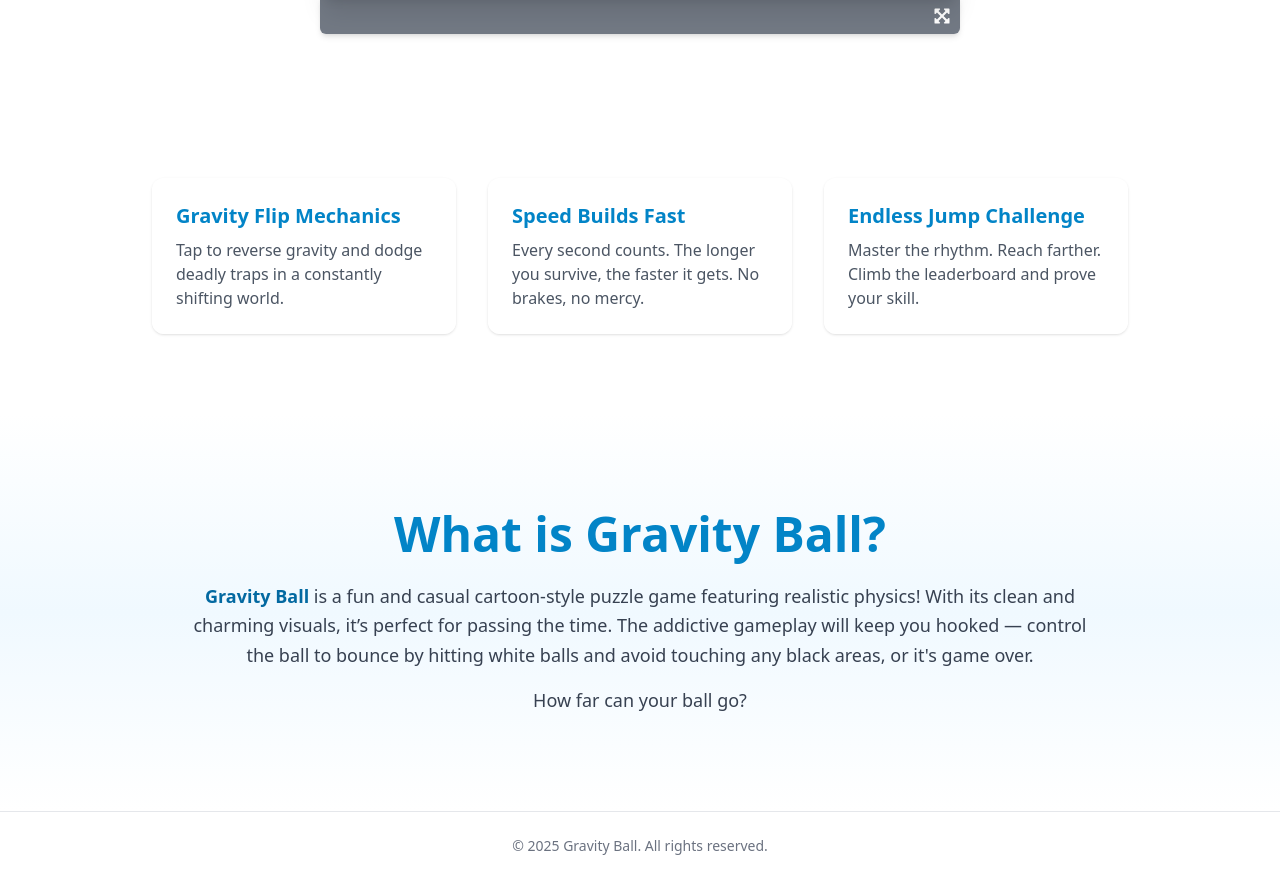
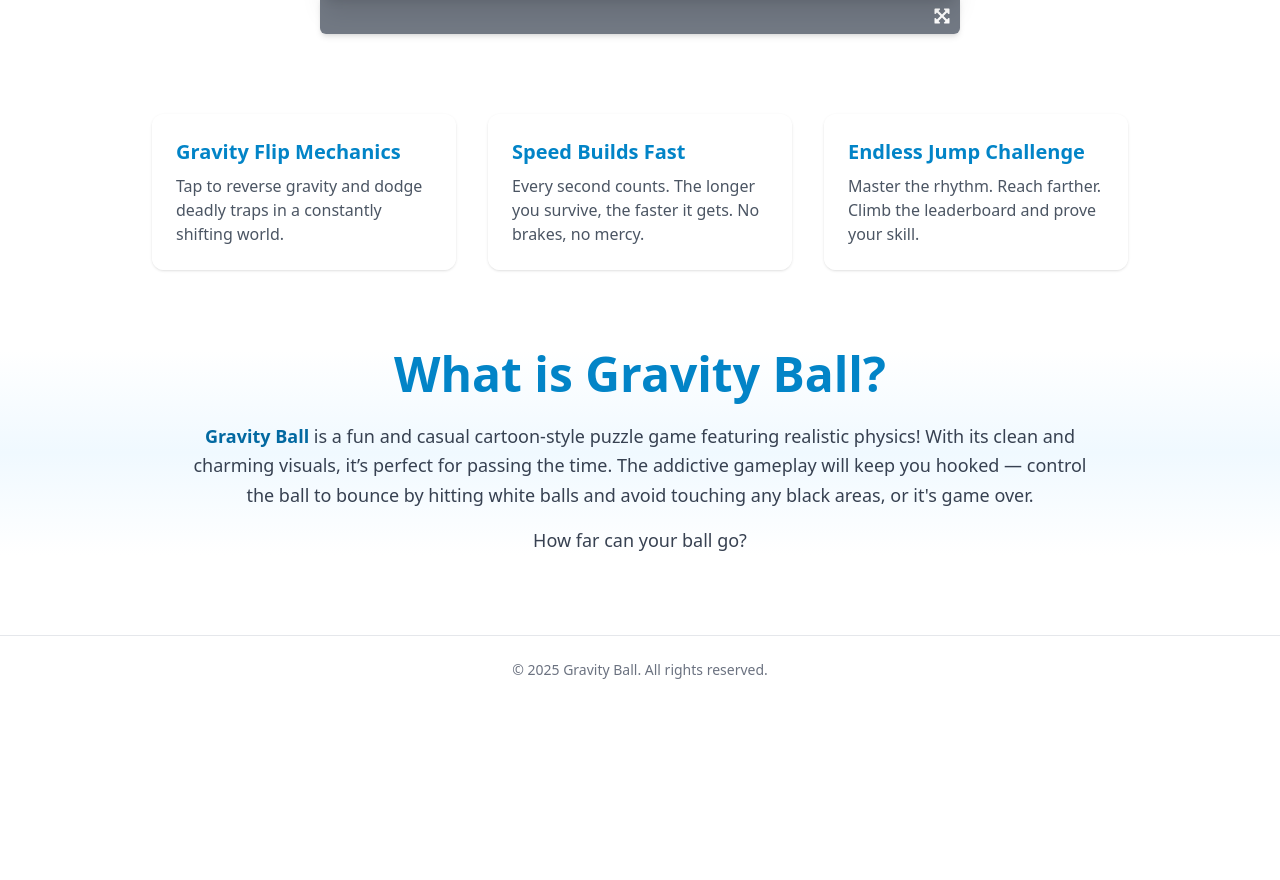
Before and after one commit to Highnesslin/gravity_ball, a Next.js app: page / in a window 1280 px wide. Shown: the part 566-1446 px from the top of the page. After the commit the page ends 1270 px from the top, so only its background shows below. Built offline with nearby package versions, Linux system fonts and the light colour scheme; no server answers.

Commit message:
feat: 更新一些样式

```diff
--- a/app/page.tsx
+++ b/app/page.tsx
@@ -11,7 +11,7 @@ export default function Home() {
       {/* <!-- Features Section --> */}
       <section
         id='features'
-        className='py-20 px-6 max-w-5xl mx-auto grid grid-cols-1 md:grid-cols-3 gap-8'
+        className='my-20 px-6 max-w-5xl mx-auto grid grid-cols-1 md:grid-cols-3 gap-8'
       >
         <div className='bg-white/90 p-6 rounded-xl shadow hover:scale-105 transition'>
           <h3 className='text-xl font-semibold mb-2 text-sky-600'>Gravity Flip Mechanics</h3>
@@ -36,7 +36,7 @@ export default function Home() {
       {/*  */}
       <section
         id='introduce'
-        className='py-24 bg-gradient-to-b from-white via-sky-50 to-white text-center px-6'
+        className='my-20 bg-gradient-to-b from-white via-sky-50 to-white text-center px-6'
       >
         <div className='max-w-4xl mx-auto'>
           <h2 className='text-5xl font-extrabold mb-6 text-sky-600'>What is Gravity Ball?</h2>
--- a/components/GameScene.tsx
+++ b/components/GameScene.tsx
@@ -80,7 +80,7 @@ export default function GameScene() {
           </div>
         )}
       </section>
-      <div className="flex justify-end items-center max-w-[90vw] w-20vh md:w-[80vh] mx-auto mb-16 bg-gray-700/70 dark:bg-gray-800/70 text-white md:rounded-md !rounded-t-none p-2 shadow-md">
+      <div className="flex justify-end items-center max-w-[90vw] w-20vh md:w-[80vh] mx-auto bg-gray-700/70 dark:bg-gray-800/70 text-white md:rounded-md !rounded-t-none p-2 shadow-md">
         <Fullscreen className='cursor-pointer text-white' onClick={onFullscreen} />
       </div>
     </>
```
